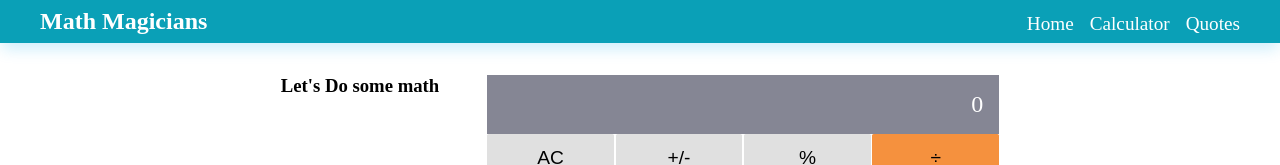
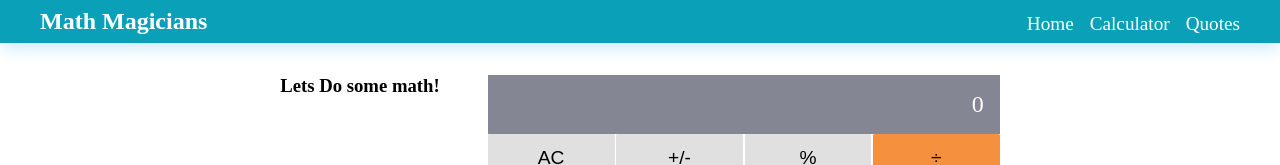
Before and after one commit to mulugithub/math-magicians, a React (Create React App) app: page /Calculator in a window 1280 px wide. Shown: the top 165 px of the page. Built offline with nearby package versions, Linux system fonts and the light colour scheme.

Commit message:
Add data-testid attribute for elements to simulate user interaction

```diff
--- a/src/components/Calculator.js
+++ b/src/components/Calculator.js
@@ -13,7 +13,7 @@ const Calculator = () => {
 
   return (
     <div className="calculator-wrapper">
-      <h3>Let&apos;s Do some math</h3>
+      <h3 data-testid="subtitle">Lets Do some math!</h3>
       <div className="calculator">
         <Display total={state.total} next={state.next} operation={state.operation} />
         <Buttons onButtonClick={handleButtonClicks} />
--- a/src/components/Display.js
+++ b/src/components/Display.js
@@ -4,7 +4,7 @@ import PropTypes from 'prop-types';
 const Display = (props) => {
   const { total, operation, next } = props;
   return (
-    <div className="display">
+    <div className="display" data-testid="display">
       <p>
         {total }
         {operation}
```
